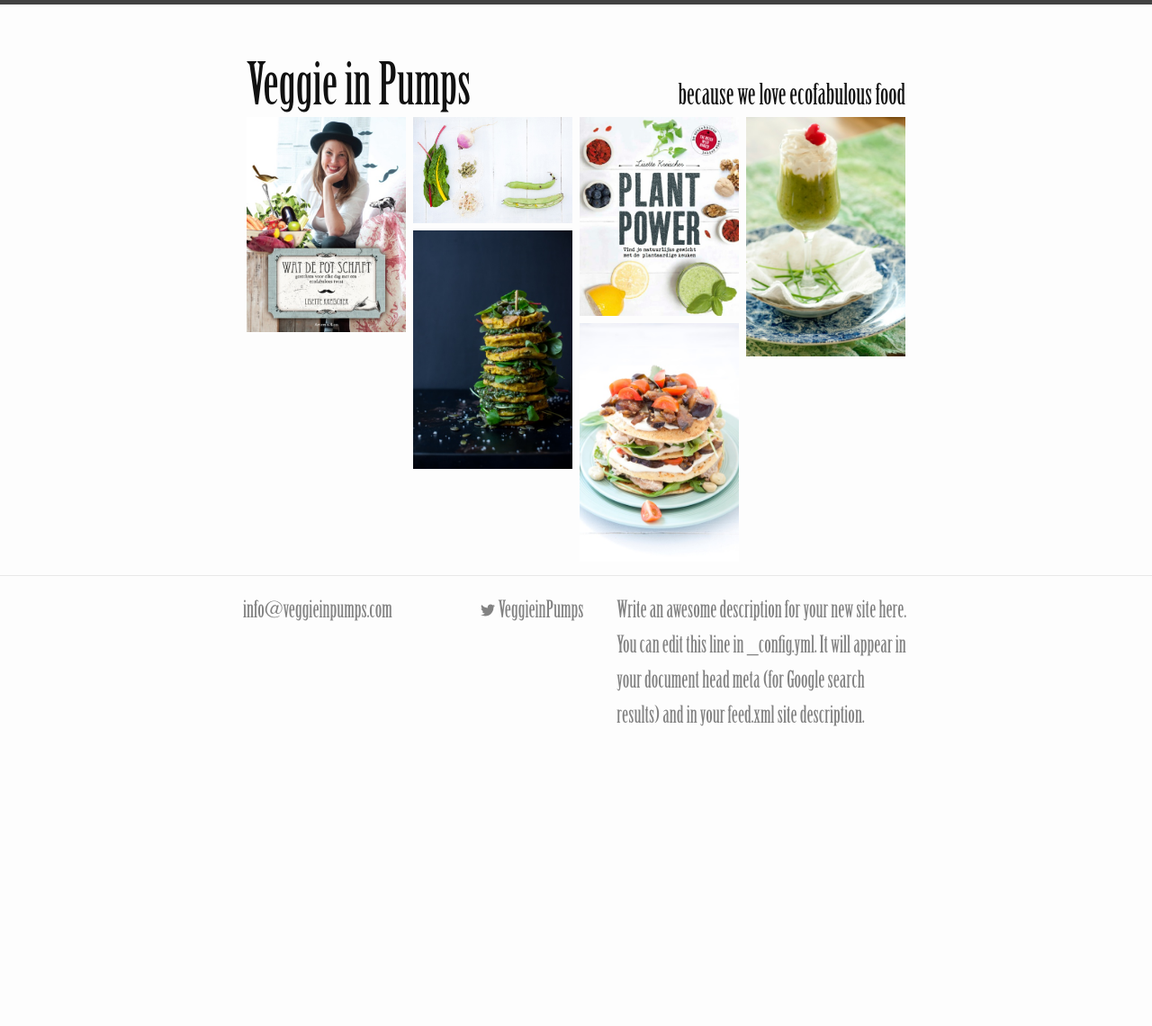
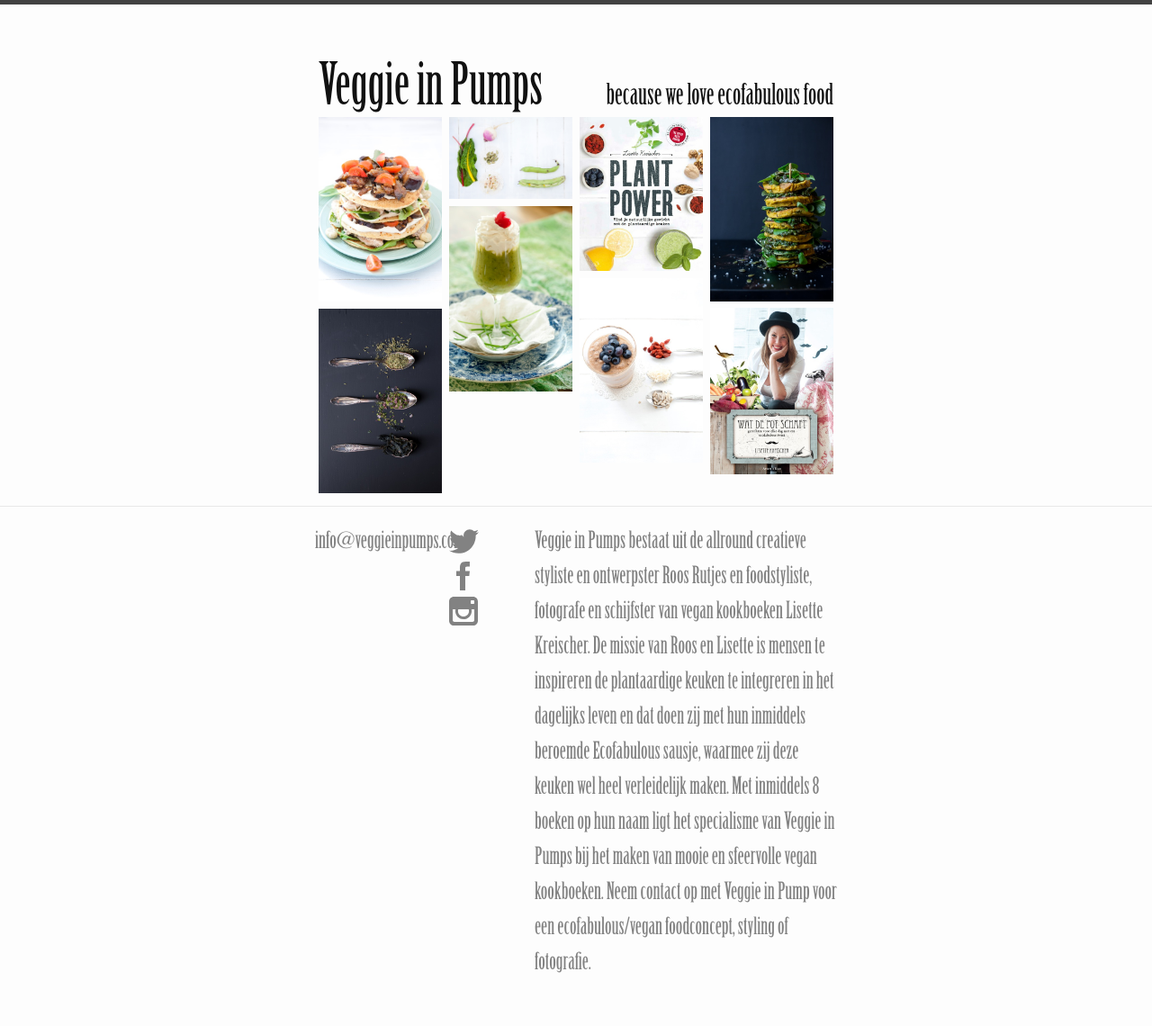
Before and after one commit to jvalteren/VeggieinPumps, a Jekyll site: the page built from index.html, in a window 1280 px wide. Shown: the whole page at 90% size. Built offline with Jekyll 4.4.1, drawn with Linux system fonts in a browser that asks for light colours; before the commit the page ends 900 px from its top, so only the background shows below that.

Commit message:
Added images and changed layout a bit

```diff
--- a/_config.yml
+++ b/_config.yml
@@ -3,12 +3,12 @@ title: Veggie in Pumps
 subtitle: because we love ecofabulous food
 email: info@veggieinpumps.com
 description: > # this means to ignore newlines until "baseurl:"
-  Write an awesome description for your new site here. You can edit this
-  line in _config.yml. It will appear in your document head meta (for
-  Google search results) and in your feed.xml site description.
+  Veggie in Pumps bestaat uit de allround creatieve styliste en ontwerpster Roos Rutjes en foodstyliste, fotografe en schijfster van vegan kookboeken Lisette Kreischer. De missie van Roos en Lisette is mensen te inspireren de plantaardige keuken te integreren in het dagelijks leven en dat doen zij met hun inmiddels beroemde Ecofabulous sausje, waarmee zij deze keuken wel heel verleidelijk maken. Met inmiddels 8 boeken op hun naam ligt het specialisme van Veggie in Pumps bij het maken van mooie en sfeervolle vegan kookboeken. Neem contact op met Veggie in Pump voor een ecofabulous/vegan foodconcept, styling of fotografie.
 baseurl: "" # the subpath of your site, e.g. /blog/
 url: "http://www.veggieinpumps.com" # the base hostname & protocol for your site
-twitter_username: VeggieinPumps
+twitter_username: veggieinpumps
+facebook_username: veggieinpumpsbeingecofabulous
+instagram_username: veggieinpumps
 
 # Build settings
 markdown: kramdown
--- a/_includes/footer.html
+++ b/_includes/footer.html
@@ -11,19 +11,6 @@
 
       <div class="footer-col  footer-col-2">
         <ul class="social-media-list">
-          {% if site.github_username %}
-          <li>
-            <a href="https://github.com/{{ site.github_username }}">
-              <span class="icon  icon--github">
-                <svg viewBox="0 0 16 16">
-                  <path fill="#828282" d="M7.999,0.431c-4.285,0-7.76,3.474-7.76,7.761 c0,3.428,2.223,6.337,5.307,7.363c0.388,0.071,0.53-0.168,0.53-0.374c0-0.184-0.007-0.672-0.01-1.32 c-2.159,0.469-2.614-1.04-2.614-1.04c-0.353-0.896-0.862-1.135-0.862-1.135c-0.705-0.481,0.053-0.472,0.053-0.472 c0.779,0.055,1.189,0.8,1.189,0.8c0.692,1.186,1.816,0.843,2.258,0.645c0.071-0.502,0.271-0.843,0.493-1.037 C4.86,11.425,3.049,10.76,3.049,7.786c0-0.847,0.302-1.54,0.799-2.082C3.768,5.507,3.501,4.718,3.924,3.65 c0,0,0.652-0.209,2.134,0.796C6.677,4.273,7.34,4.187,8,4.184c0.659,0.003,1.323,0.089,1.943,0.261 c1.482-1.004,2.132-0.796,2.132-0.796c0.423,1.068,0.157,1.857,0.077,2.054c0.497,0.542,0.798,1.235,0.798,2.082 c0,2.981-1.814,3.637-3.543,3.829c0.279,0.24,0.527,0.713,0.527,1.437c0,1.037-0.01,1.874-0.01,2.129 c0,0.208,0.14,0.449,0.534,0.373c3.081-1.028,5.302-3.935,5.302-7.362C15.76,3.906,12.285,0.431,7.999,0.431z"/>
-                </svg>
-              </span>
-
-              <span class="username">{{ site.github_username }}</span>
-            </a>
-          </li>
-          {% endif %}
 
           {% if site.twitter_username %}
           <li>
@@ -35,7 +22,28 @@
                 </svg>
               </span>
 
-              <span class="username">{{ site.twitter_username }}</span>
+            </a>
+          </li>
+          {% endif %}
+
+          {% if site.facebook_username %}
+          <li>
+            <a href="https://www.facebook.com/{{ site.facebook_username }}">
+              <span class="icon  icon--facebook">
+                <svg viewBox="0 0 33 33" xmlns="http://www.w3.org/2000/svg" xmlns:xlink="http://www.w3.org/1999/xlink"><g><path fill="#828282" d="M 17.996,32L 12,32 L 12,16 l-4,0 l0-5.514 l 4-0.002l-0.006-3.248C 11.993,2.737, 13.213,0, 18.512,0l 4.412,0 l0,5.515 l-2.757,0 c-2.063,0-2.163,0.77-2.163,2.209l-0.008,2.76l 4.959,0 l-0.585,5.514L 18,16L 17.996,32z"></path></g></svg>
+              </span>
+
+            </a>
+          </li>
+          {% endif %}
+
+          {% if site.instagram_username %}
+          <li>
+            <a href="https://instagram.com/{{ site.instagram_username }}">
+              <span class="icon  icon--instagram">
+                <svg viewBox="0 0 33 33" xmlns="http://www.w3.org/2000/svg" xmlns:xlink="http://www.w3.org/1999/xlink"><g><path fill="#828282" d="M 26.688,0L 5.313,0 C 2.391,0,0,2.391,0,5.313l0,21.375 c0,2.922, 2.391,5.313, 5.313,5.313l 21.375,0 c 2.922,0, 5.313-2.391, 5.313-5.313L 32,5.313 C 32,2.391, 29.609,0, 26.688,0z M 10.244,14l 11.512,0 c 0.218,0.627, 0.338,1.3, 0.338,2c0,3.36-2.734,6.094-6.094,6.094c-3.36,0-6.094-2.734-6.094-6.094 C 9.906,15.3, 10.025,14.627, 10.244,14z M 28,14.002L 28,22 l0,4 c0,1.1-0.9,2-2,2L 6,28 c-1.1,0-2-0.9-2-2l0-4 L 4,14.002 L 4,14 l 3.128,0 c-0.145,0.644-0.222,1.313-0.222,2c0,5.014, 4.079,9.094, 9.094,9.094c 5.014,0, 9.094-4.079, 9.094-9.094 c0-0.687-0.077-1.356-0.222-2L 28,14 L 28,14.002 z M 28,7c0,0.55-0.45,1-1,1l-2,0 c-0.55,0-1-0.45-1-1L 24,5 c0-0.55, 0.45-1, 1-1l 2,0 c 0.55,0, 1,0.45, 1,1L 28,7 z"></path></g></svg>
+              </span>
+
             </a>
           </li>
           {% endif %}
--- a/_sass/_base.scss
+++ b/_sass/_base.scss
@@ -154,8 +154,8 @@ pre {
  * Wrapper
  */
 .wrapper {
-    max-width: -webkit-calc(800px - (#{$spacing-unit} * 2));
-    max-width:         calc(800px - (#{$spacing-unit} * 2));
+    max-width: -webkit-calc($page-width - (#{$spacing-unit} * 2));
+    max-width:         calc($page-width - (#{$spacing-unit} * 2));
     margin-right: auto;
     margin-left: auto;
     padding-right: $spacing-unit;
@@ -165,8 +165,8 @@ pre {
 
 @include media-query($on-laptop) {
     .wrapper {
-        max-width: -webkit-calc(800px - (#{$spacing-unit}));
-        max-width:         calc(800px - (#{$spacing-unit}));
+        max-width: -webkit-calc($page-width - (#{$spacing-unit}));
+        max-width:         calc($page-width - (#{$spacing-unit}));
         padding-right: $spacing-unit / 2;
         padding-left: $spacing-unit / 2;
     }
@@ -174,8 +174,8 @@ pre {
 
 @include media-query($on-palm) {
     .wrapper {
-        max-width: -webkit-calc(800px - (#{$spacing-unit} / 2));
-        max-width:         calc(800px - (#{$spacing-unit} / 2));
+        max-width: -webkit-calc($page-width - (#{$spacing-unit} / 2));
+        max-width:         calc($page-width - (#{$spacing-unit} / 2));
         padding-right: $spacing-unit / 4;
         padding-left: $spacing-unit / 4;
     }
@@ -204,8 +204,8 @@ pre {
 
     > svg {
         display: inline-block;
-        width: 16px;
-        height: 16px;
+        width: 33px;
+        height: 33px;
         vertical-align: middle;
 
         path {
--- a/_sass/_layout.scss
+++ b/_sass/_layout.scss
@@ -88,18 +88,18 @@
 }
 
 .footer-col-1 {
-    width: -webkit-calc(35% - (#{$spacing-unit} / 2));
-    width:         calc(35% - (#{$spacing-unit} / 2));
+    width: -webkit-calc(25% - (#{$spacing-unit} / 2));
+    width:         calc(25% - (#{$spacing-unit} / 2));
 }
 
 .footer-col-2 {
-    width: -webkit-calc(20% - (#{$spacing-unit} / 2));
-    width:         calc(20% - (#{$spacing-unit} / 2));
+    width: -webkit-calc(16% - (#{$spacing-unit} / 2));
+    width:         calc(16% - (#{$spacing-unit} / 2));
 }
 
 .footer-col-3 {
-    width: -webkit-calc(45% - (#{$spacing-unit} / 2));
-    width:         calc(45% - (#{$spacing-unit} / 2));
+    width: -webkit-calc(59% - (#{$spacing-unit} / 2));
+    width:         calc(59% - (#{$spacing-unit} / 2));
 }
 
 @include media-query($on-laptop) {
--- a/css/main.scss
+++ b/css/main.scss
@@ -20,6 +20,7 @@ $grey-color:       #828282;
 $grey-color-light: lighten($grey-color, 40%);
 $grey-color-dark:  darken($grey-color, 25%);
 
+$page-width:       640px;
 $on-palm:          560px;
 $on-laptop:        800px;
 
```
Also changed, not shown: _posts/2014-04-06-eight.markdown (added, +7 -0 lines), _posts/2014-04-06-seven.markdown (added, +7 -0 lines), img/2.jpg, img/4.jpg, img/5.jpg, img/7.jpg (added), img/8.jpg (added).
